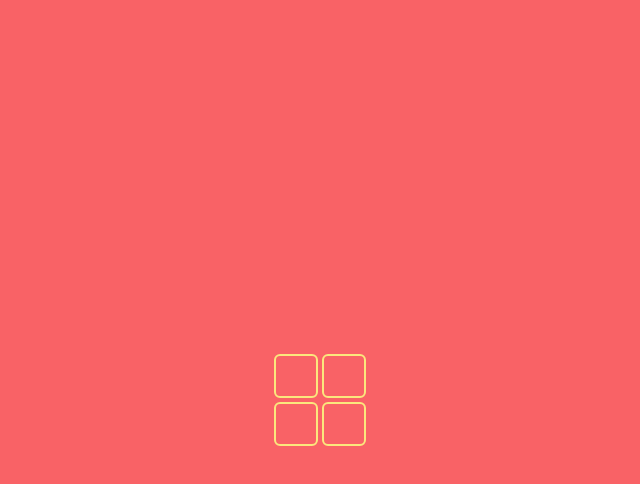
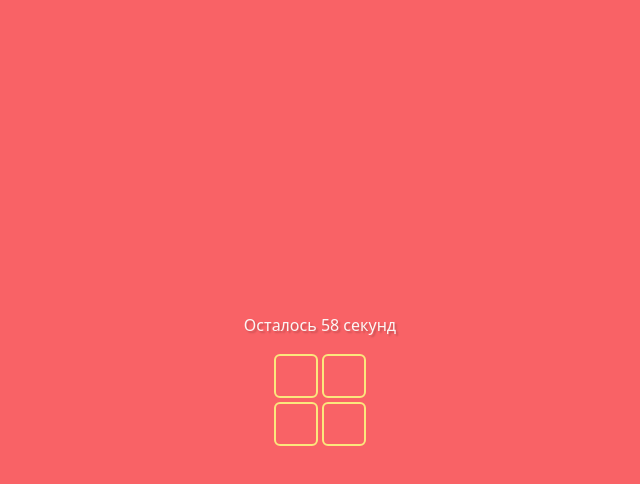
Before and after one commit to G00seM4n/Pair-Game, a plain HTML site: page index.html in a window 1280 px wide. Both pictures are taken after a click on the button "Начать игру". Shown: the whole page, without its empty margins (320-960 px from the left). Drawn offline with Linux system fonts and the light colour scheme.

Commit message:
add timer

```diff
--- a/main.css
+++ b/main.css
@@ -25,6 +25,7 @@ body {
 }
 
 .wrap {
+	position: relative;
 	display: grid;
 	gap: 4px;
 }
@@ -97,3 +98,12 @@ option {
 	background-color: var(--red);
 	text-align: center;
 }
+
+.timer {
+	position: absolute;
+	top: -40px;
+	left: 50%;
+	transform: translateX(-50%);
+
+	white-space: nowrap;
+}
--- a/main.js
+++ b/main.js
@@ -77,11 +77,26 @@ class PairGame extends HelpersPairGame {
 	// Рендер карточек
 	renderCards(cardCount) {
 		const cardsWrap = document.createElement('div');
+		const timerWrap = document.createElement('div');
+
 		const nums = super.shuffle(super.createNumbersArray(cardCount));
 		let currentArr = [];
 
 		cardsWrap.classList.add('wrap');
 		cardsWrap.style.gridTemplateColumns = `repeat(${Math.ceil(Math.sqrt(nums.length))}, 1fr)`;
+		timerWrap.classList.add('timer');
+
+		let seconds = 60;
+		timerWrap.textContent = `Осталось ${seconds} секунд`;
+		const timerInterval = setInterval(() => {
+			timerWrap.textContent = `Осталось ${seconds -= 1} секунд`;
+
+			if (seconds === 0) {
+				clearInterval(timerInterval);
+				this.selector.removeChild(cardsWrap);
+				this.selector.append(this.createElementResult(false));
+			};
+		}, 1000);
 
 		nums.forEach((num, id) => {
 			const item = this.createCardElement(num);
@@ -116,23 +131,25 @@ class PairGame extends HelpersPairGame {
 
 				if (this.isEndGame(cardsWrap, '.item')) {
 					this.selector.removeChild(cardsWrap);
-					this.selector.append(this.createElementResult());
+					this.selector.append(this.createElementResult(true));
 				}
 			});
 
+			cardsWrap.append(timerWrap);
 			cardsWrap.append(item);
 		});
 
 		return cardsWrap;
 	}
 	// Модальное окно с результатом
-	createElementResult() {
+	createElementResult(bool) {
 		const modal = document.createElement('div');
 		const modalTitle = document.createElement('h1');
 		const restart = document.createElement('button');
 
 		restart.textContent = 'Начать заново';
-		modalTitle.textContent = 'Вы победили! (´• ω •`)';
+
+		bool ? modalTitle.textContent = 'Вы победили! (´• ω •`)' : modalTitle.textContent = 'Вы проиграли. (｡•́︿•̀｡)'
 
 		restart.onclick = () => {
 			this.selector.removeChild(modal);
```
